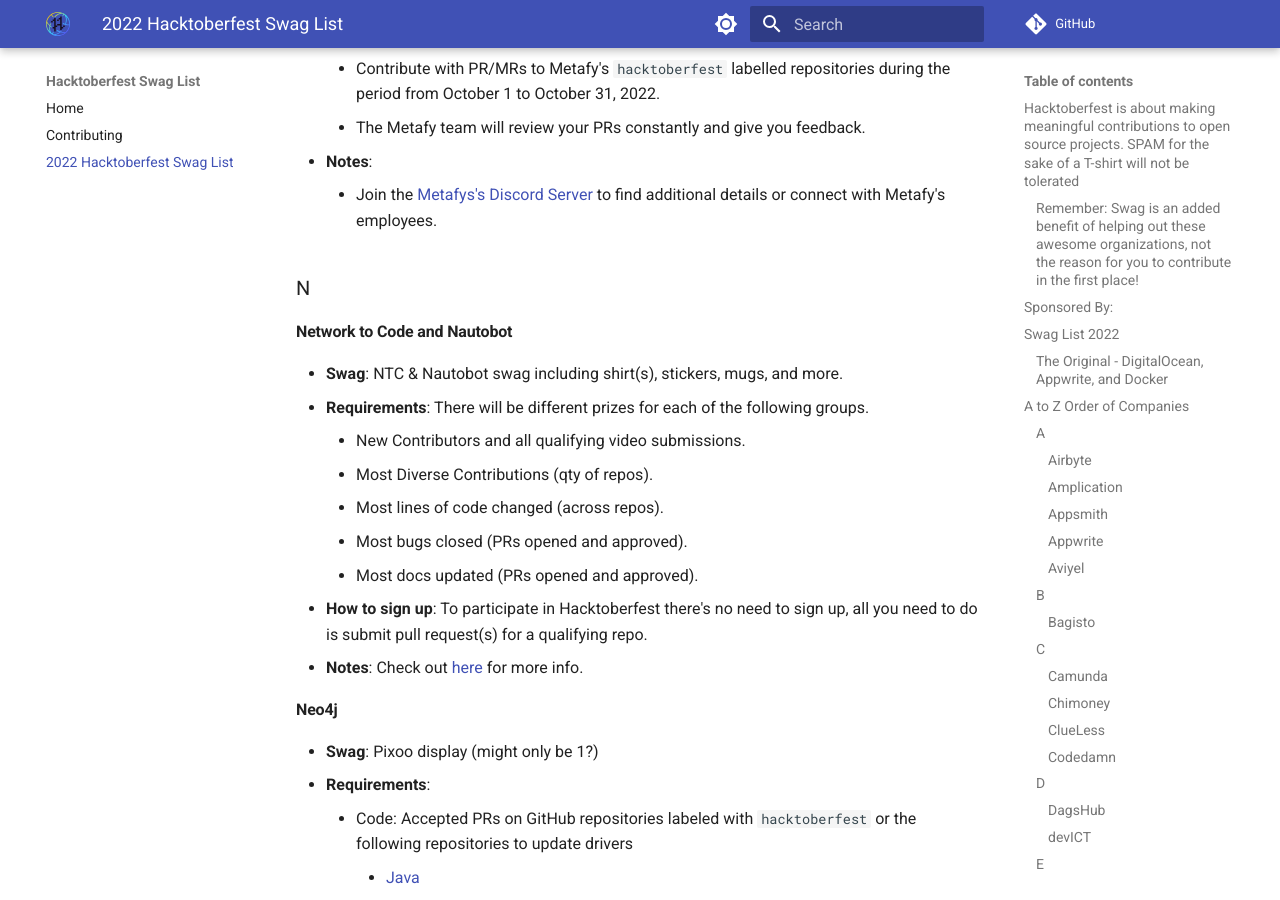
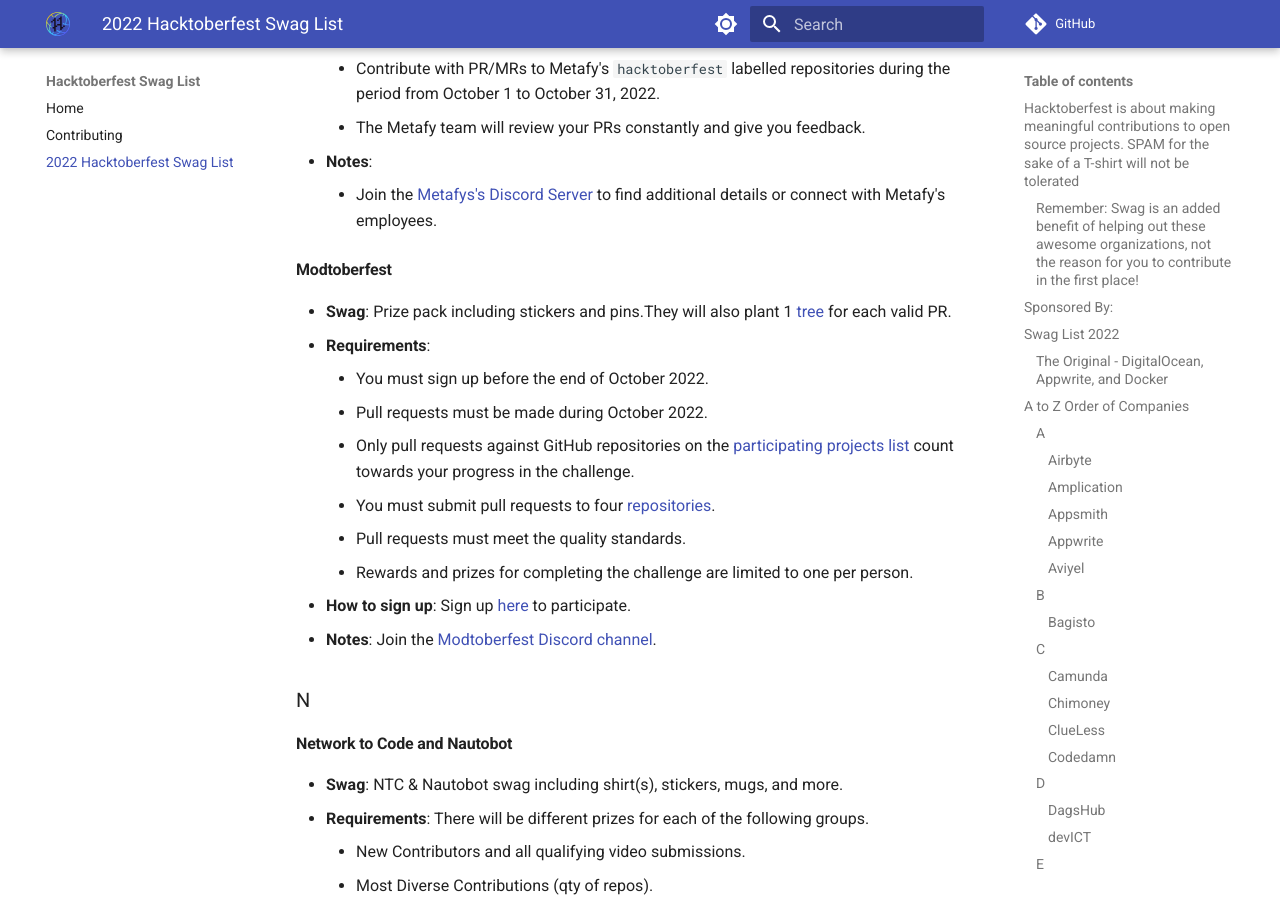
Before and after one commit to crweiner/hacktoberfest-swag-list, an MkDocs documentation site: the page built from docs/list.md, in a window 1280 px wide and 900 px high, scrolled down 12113 px. Built offline with MkDocs 1.6.1 and Material for MkDocs 9.7.7, drawn with Linux system fonts in a browser that asks for light colours; plug-ins that fetch from the network failed and are left out; comment, search, counter and statistics services are not loaded.

Commit message:
Updated Swaglist
Added Modtoberfest to the Hacktoberfest Swag List. #657

```diff
--- a/docs/list.md
+++ b/docs/list.md
@@ -349,6 +349,19 @@
 - **Notes**:
     - Join the [Metafys's Discord Server](https://discord.com/invite/AqnaGBGAUt) to find additional details or connect with Metafy's employees.
 
+#### **Modtoberfest**
+
+- **Swag**: Prize pack including stickers and pins.They will also plant 1 [tree](https://modtoberfest.com/modtoberforest) for each valid PR.
+- **Requirements**:
+    - You must sign up before the end of October 2022.
+    - Pull requests must be made during October 2022.
+    - Only pull requests against GitHub repositories on the [participating projects list](https://modtoberfest.com/repositories) count towards your progress in the challenge.
+    - You must submit pull requests to four [repositories](https://modtoberfest.com/repositories).
+    - Pull requests must meet the quality standards.
+    - Rewards and prizes for completing the challenge are limited to one per person.
+- **How to sign up**: Sign up [here](https://modtoberfest.com/api/auth/signin){:target="\_blank"} to participate.
+- **Notes**: Join the [Modtoberfest Discord channel](https://discord.modtoberfest.com/).
+
 ### N
 
 #### **Network to Code and Nautobot**
```
